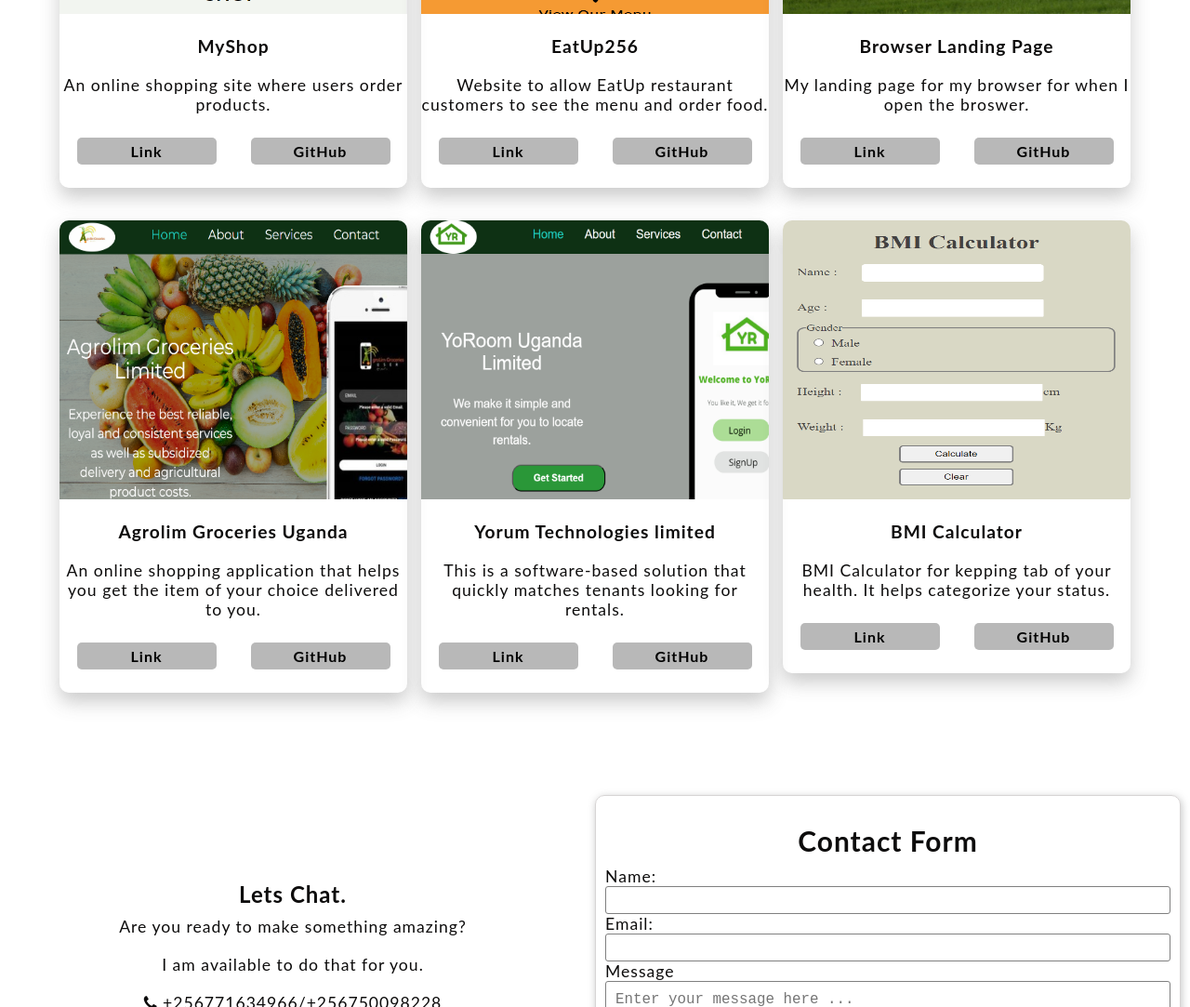
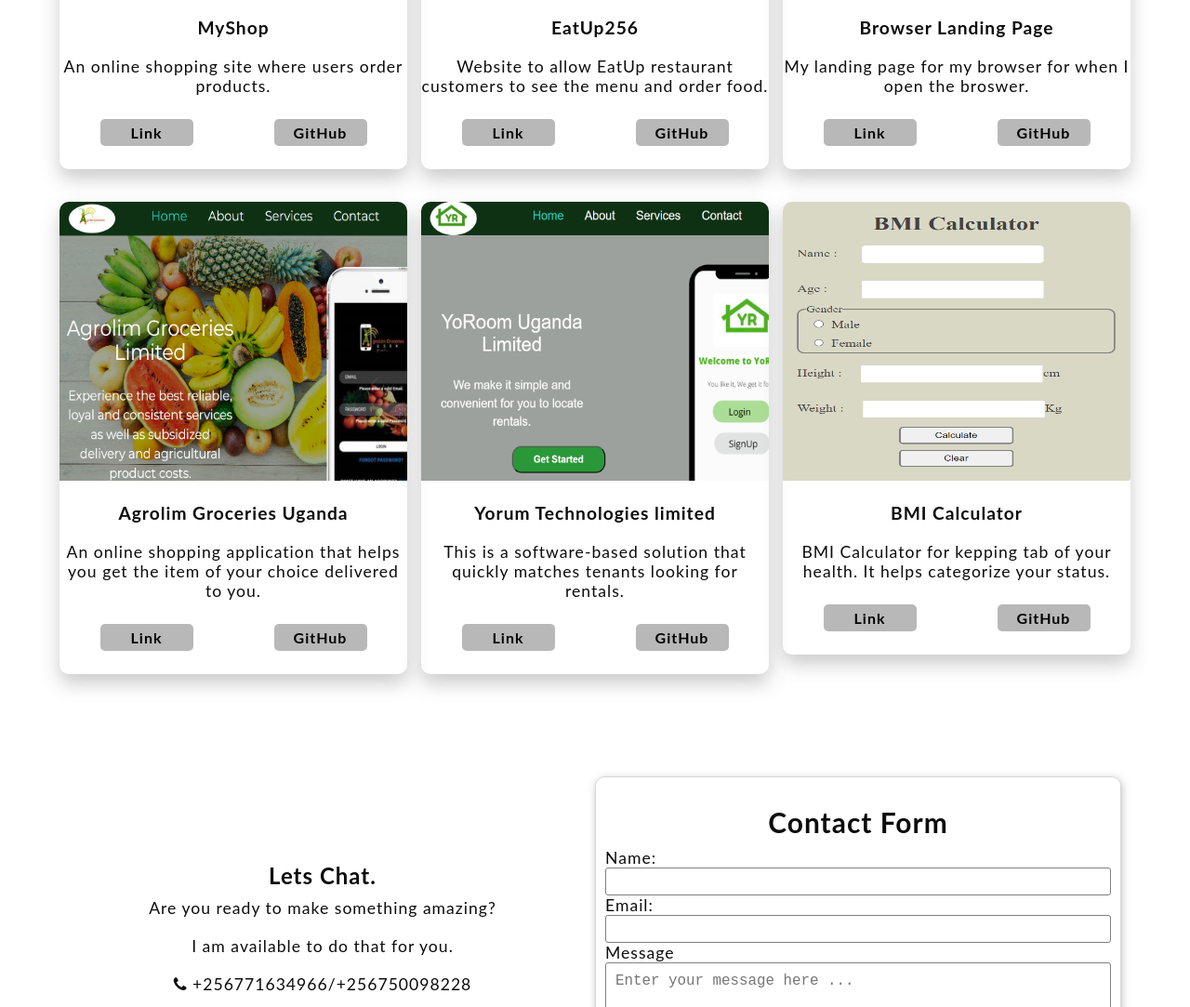
Before and after one commit to OryemaStephen/personal-portfolio, a plain HTML site: page index.html in a window 1280 px wide. Shown: the part 1250-2333 px from the top of the page at 93% size. Drawn offline with Linux system fonts and the light colour scheme.

Commit message:
Updated contact view

```diff
--- a/index.html
+++ b/index.html
@@ -90,7 +90,7 @@
                         </p>
                         <div>
                             <a href="https://myshop256.netlify.app/" target="_blank" class="web-link">Link</a><br>
-                            <a href="https://github.com/OryemaStephen/shopping-cart" target="_blank" class="git-profile">GitHub</a>
+                            <a href="https://github.com/OryemaStephen/shopping-cart" target="_blank" class="web-link">GitHub</a>
                         </div>
                     </div>
                     <div class="portfolio-project">
@@ -103,7 +103,7 @@
                         </p>
                         <div>
                             <a href="https://eatup256.netlify.app/" target="_blank" class="web-link">Link</a><br>
-                            <a href="https://github.com/OryemaStephen/Restaurant-website" target="_blank" class="git-profile">GitHub</a>
+                            <a href="https://github.com/OryemaStephen/Restaurant-website" target="_blank" class="web-link">GitHub</a>
                         </div>
                     </div>
                     <div class="portfolio-project">
@@ -116,7 +116,7 @@
                         </p>
                         <div>
                             <a href="https://stephhomepage.netlify.app/" target="_blank" class="web-link">Link</a><br>
-                            <a href="https://github.com/OryemaStephen/browser-homepage" target="_blank" class="git-profile">GitHub</a>
+                            <a href="https://github.com/OryemaStephen/browser-homepage" target="_blank" class="web-link">GitHub</a>
                         </div>
                     </div>
 
@@ -132,7 +132,7 @@
                         </p>
                         <div>
                             <a href="https://agrolimgroceriesug.netlify.app/" target="_blank" class="web-link">Link</a><br>
-                            <a href="https://agrolimgroceriesug.netlify.app/" target="_blank" class="git-profile">GitHub</a>
+                            <a href="https://agrolimgroceriesug.netlify.app/" target="_blank" class="web-link">GitHub</a>
                         </div>
                     </div>
 
@@ -146,7 +146,7 @@
                         </p>
                        <div>
                             <a href="https://yoroom.netlify.app/" target="_blank" class="web-link">Link</a><br>
-                            <a href="https://yoroom.netlify.app/" target="_blank" class="git-profile">GitHub</a>
+                            <a href="https://yoroom.netlify.app/" target="_blank" class="web-link">GitHub</a>
                        </div>
                     </div>
 
@@ -160,7 +160,7 @@
                             </p>
                             <div>
                                 <a href="https://bmicalculatorh.netlify.app/" target="_blank" class="web-link">Link</a><br>
-                                <a href="https://github.com/OryemaStephen/BMI-calculator" target="_blank" class="git-profile">GitHub</a>
+                                <a href="https://github.com/OryemaStephen/BMI-calculator" target="_blank" class="web-link">GitHub</a>
                             </div>
                     </div>
                 </div>
--- a/styles.css
+++ b/styles.css
@@ -126,11 +126,11 @@
     width: 50%;
     margin: auto;
     text-align: center;
-    padding: 20px;
+    padding: 10px;
 }
 
 #home-profile > p {
-    margin: 15px;
+    margin-bottom: 20px;
 }
 
 #home-profile > h3{
@@ -168,7 +168,7 @@
     width: 50%;
     margin: auto;
     text-align: center;
-    padding-top: 30px;
+    padding-top: 10px;
 }
 
 #home-img img {
@@ -273,7 +273,7 @@
 }
 
 .web-link{
-    width: 150px;
+    width: 100px;
     padding: 5px 5px;
     text-decoration: none;
     background-color: #b8b8b8;
@@ -290,37 +290,19 @@
     color: #b8b8b8;
 }
 
-.git-profile{
-    width: 150px;
-    color: #000;
-    padding: 5px 5px;
-    text-decoration: none;
-    background-color: #b8b8b8;
-    border-radius: 5px;
-    transition: all 0.3s ease;
-    margin: 5px auto;
-    font-size: 1em;
-    font-weight: bold;
-}
-
-.git-profile:hover{
-    background-color: #000;
-    color: #b8b8b8;
-}
-
 #contact {
     width: 100%;
     height: fit-content;
     padding-top: 70px;
-    text-align: center;
 }
 
 .contact-container {
     display: flex;
     flex-wrap: wrap;
-    justify-content: center;
+    justify-content: space-between;
     align-items: center;
-    width: 100%;
+    width: 90%;
+    margin: auto;
 }
 
 .contact-detail {
@@ -467,8 +449,13 @@
         width: 100%;
     }
 
+    .portfolio-project-container{
+        display: grid;
+        grid-template-columns: repeat(2, 1fr);
+    }
+
     .portfolio-project{
-        flex: 1 1 50%;
+        flex: 1 0 50%;
     }
 
     #contact{
@@ -524,6 +511,11 @@
         margin: 10px auto;
     }
 
+    .portfolio-project-container{
+        display: grid;
+        grid-template-columns: repeat(1, 1fr);
+    }
+
     .portfolio-project{
         flex: 1 1 100%;
     }
```
